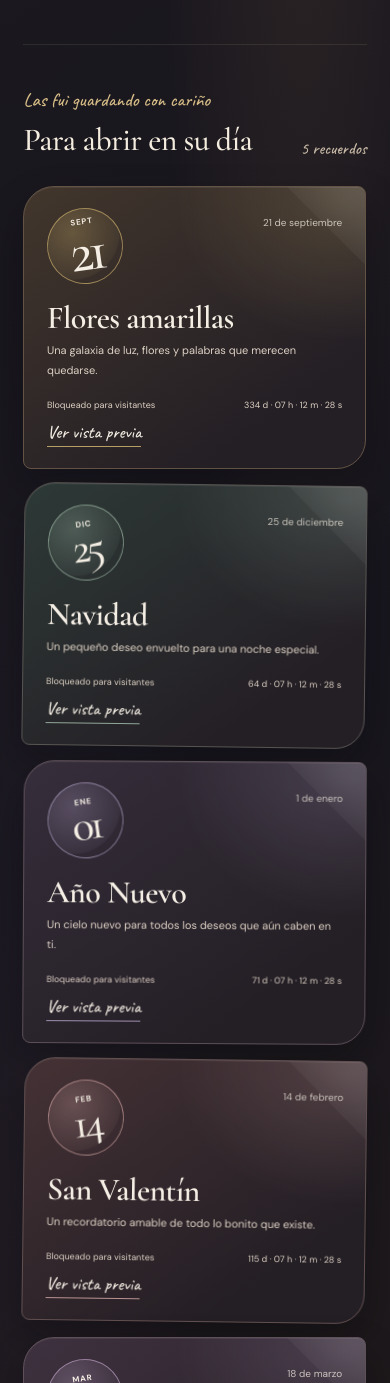
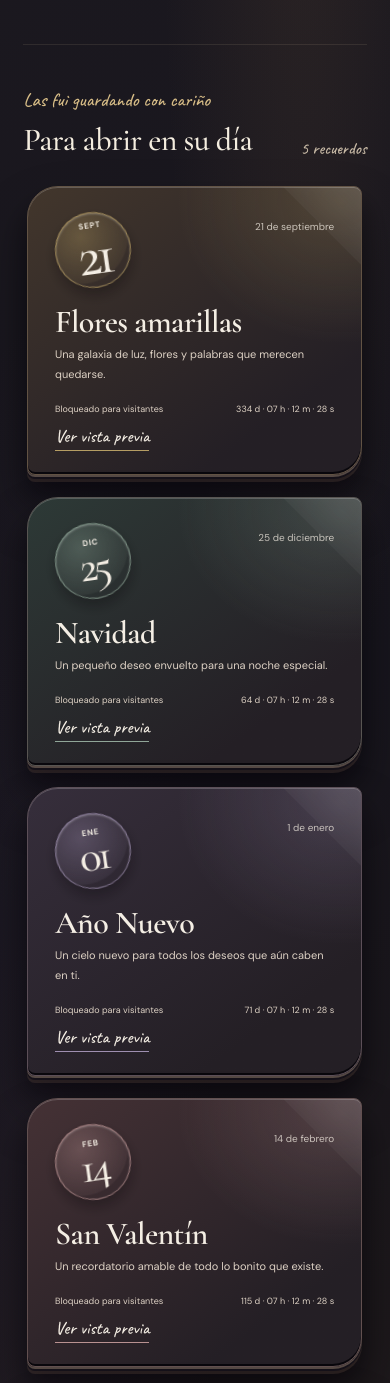
Before and after one commit to ACHEDARK/21Septiembre, a website: page index.html in a window 390 px wide. Shown: the part 617-2000 px from the top of the page. Drawn offline with nearby package versions, Linux system fonts and the light colour scheme.

Commit message:
Give keepsake cards a layered 3D feel

```diff
--- a/menu.css
+++ b/menu.css
@@ -220,3 +220,32 @@ body { background:#17151d; }
   .memory-card .card-calendar { width:76px; height:76px; }
   .memory-card .card-calendar strong { font-size:45px; }
 }
+
+/* Physical postcard collage with layered paper edges and real pointer tilt. */
+.celebration-list { grid-template-columns:repeat(12,minmax(0,1fr)); align-items:start; column-gap:0; row-gap:18px; perspective:1500px; perspective-origin:50% 36%; }
+.memory-card,.memory-card:first-child { grid-column:auto; grid-row:auto; min-height:285px; display:flex; padding:25px 27px 23px; grid-template-columns:none; grid-template-rows:none; column-gap:0; align-items:stretch; transform-style:preserve-3d; transform:perspective(1050px) rotateX(var(--tilt-x,0deg)) rotateY(var(--tilt-y,0deg)) translateZ(0); box-shadow:0 1px 0 #fff3 inset,0 -2px 0 #09070c inset,0 2px 0 #554944,0 4px 0 #151119,0 7px 0 #67544845,0 18px 26px #05030975,0 34px 58px #0004; }
+.memory-card:nth-child(1) { grid-column:1/span 6; margin:8px 1% 0 0; rotate:-2.2deg; }
+.memory-card:nth-child(2) { grid-column:8/span 5; margin:38px 0 0 1%; rotate:2.4deg; }
+.memory-card:nth-child(3) { grid-column:2/span 5; margin:-8px 0 0; rotate:1.7deg; }
+.memory-card:nth-child(4) { grid-column:8/span 5; margin:22px 0 0 1%; rotate:-1.8deg; }
+.memory-card:nth-child(5) { grid-column:4/span 6; margin:4px 0 8px; rotate:2deg; }
+.memory-card:hover { translate:0 -11px; scale:1.025; transform:perspective(850px) rotateX(var(--tilt-x,0deg)) rotateY(var(--tilt-y,0deg)) translateZ(24px); box-shadow:0 1px 0 #fff4 inset,0 -2px 0 #09070c inset,0 3px 0 #63534a,0 6px 0 #151119,0 10px 0 #705d4f66,0 28px 40px #03020799,0 48px 75px #0007; }
+.memory-card .card-top,.memory-card .card-info,.memory-card .card-bottom { transform:translateZ(15px); transform-style:preserve-3d; }
+.memory-card .card-calendar { transform:translateZ(27px); box-shadow:0 7px 14px #08060a55,inset 0 1px 2px #fff4; }
+.memory-card:hover .card-calendar { box-shadow:0 10px 19px #08060a70,0 0 26px color-mix(in srgb,var(--accent) 35%,transparent),inset 0 1px 3px #fff6; }
+.memory-card::before { transform:translateZ(2px); background:radial-gradient(280px circle at var(--mx) var(--my),#fff9e943,transparent 72%),linear-gradient(135deg,#fff2,transparent 36%,#fff0 65%,#ffffff08); mix-blend-mode:screen; }
+.memory-card::after { transform:translateZ(3px); filter:drop-shadow(-2px 3px 3px #0a080b55); }
+.memory-card:hover::after { transform:translateZ(5px) translate(-5px,5px) rotate(-4deg) scale(.78); }
+@media(max-width:900px) {
+  .celebration-list { grid-template-columns:repeat(2,minmax(0,1fr)); column-gap:16px; row-gap:22px; }
+  .memory-card:nth-child(n) { grid-column:auto; margin:0; min-height:270px; }
+  .memory-card:nth-child(2n) { margin-top:27px; }
+  .memory-card:nth-child(3n) { margin-top:-8px; }
+}
+@media(max-width:560px) {
+  .celebration-list { grid-template-columns:1fr; row-gap:22px; }
+  .memory-card:nth-child(n) { grid-column:auto; margin:0 4px; min-height:235px; rotate:0deg; }
+  .memory-card:hover { translate:0 -4px; scale:1.008; }
+  .memory-card .card-top,.memory-card .card-info,.memory-card .card-bottom { transform:translateZ(5px); }
+  .memory-card .card-calendar { transform:translateZ(8px); }
+}
--- a/src/menu.js
+++ b/src/menu.js
@@ -145,8 +145,8 @@ function initCardEffects() {
       const y = (event.clientY - bounds.top) / bounds.height;
       card.style.setProperty("--mx", `${x * 100}%`);
       card.style.setProperty("--my", `${y * 100}%`);
-      card.style.setProperty("--tilt-x", `${(0.5 - y) * 3}deg`);
-      card.style.setProperty("--tilt-y", `${(x - 0.5) * 3}deg`);
+      card.style.setProperty("--tilt-x", `${(0.5 - y) * 9}deg`);
+      card.style.setProperty("--tilt-y", `${(x - 0.5) * 11}deg`);
     });
     card.addEventListener("pointerleave", () => {
       card.style.setProperty("--tilt-x", "0deg");
```
Also changed, not shown: menu.js.
